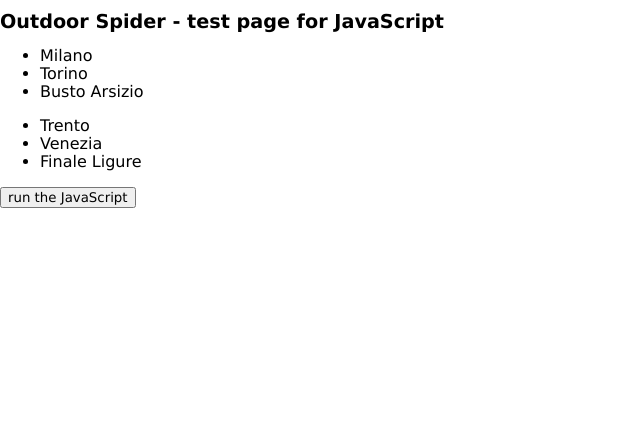
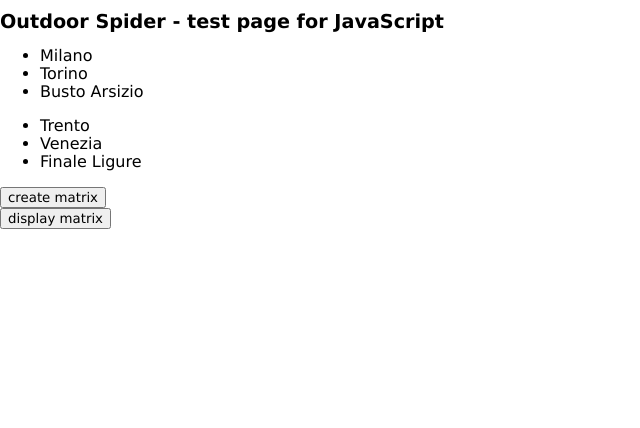
Before and after one commit to erpreciso/outdoor-spider, a Python web app: template templates/test-js.html in a window 1280 px wide. Shown: the top 428 px of the page, without its empty margins (0-640 px from the left). Run offline with Jinja, Linux system fonts and the light colour scheme; the template is opened without the code that fills it, so the values that code supplies are empty; some libraries are stand-ins or nearby versions; some web fonts are replaced.

Commit message:
Completed function to request distances to Google Maps API

```diff
--- a/static/main.js
+++ b/static/main.js
@@ -1,8 +1,9 @@
 
 $(window).ready(function(){
 	$("button.create_map").on("click", create_map);
-	$("#run_js").on("click", load_cities);
-});
+	$("#load_lists").on("click", calc_distance);
+	$("#display_matrix").on("click", display_matrix);
+	});
 
 var map;
 var map_center;
@@ -10,39 +11,69 @@ var directions;
 var distance;
 var distance_matrix;
 
+function display_matrix(){
+	alert(distance_matrix.rows[0].elements[0].distance.text);
+	}
+
+function calc_distance(){
+
+	// get cities lists
+	var origin = load_cities()[0];
+	var destination = load_cities()[1];
+
+	// create and send the google maps request, calling the callback
+	var distance_request = new google.maps.DistanceMatrixService();
+	distance_request.getDistanceMatrix({
+								origins: origin,
+								destinations: destination,
+								travelMode: google.maps.TravelMode.DRIVING,
+								}, calc_distance_callback);
+	}
+
+function calc_distance_callback(response, status) {
+	if (status == google.maps.DistanceMatrixStatus.OK) {
+
+		// create the array
+		var origins = response.originAddresses;
+		var destinations = response.destinationAddresses;
+		var result = new Array();
+		for (var i = 0; i < origins.length; i++){
+			for (var j = 0; j < destinations.length; j++){
+				var el = new Array();
+				el[0] = origins[i];
+				el[1] = destinations[j];
+				el[2] = response.rows[i].elements[j].distance.text;
+				result.push(el);
+				}
+			}
+
+		// create the new DOM list
+		var result_html = $(document.createElement("div")).html("prova");
+		$(result_html).html(result);
+
+		$("#response").append(result_html);
+		}
+	else {
+
+		// if the request was not satisfied by google maps
+        alert('Distance was not successfully calculated ' +
+						'for the following reason: ' + status);
+        }
+	}
+
 function load_cities(){
 	// load the two cities lists in two arrays
 	var cities_origin = new Array();
 	var cities_destination = new Array();
 	$("#city-list-start").children().each(function(){
 		cities_origin.push($(this).text());
-	});
+		});
 	$("#city-list-end").children().each(function(){
 		cities_destination.push($(this).text());
-	});
-	// create and send the google maps request, and save result
-	// in the json 'distance_matrix'
-	var distance_request = new google.maps.DistanceMatrixService();
-	distance_request.getDistanceMatrix({
-								origins: cities_origin,
-								destinations: cities_destination,
-								travelMode: google.maps.TravelMode.DRIVING,
-								}, distance_matrix_callback);
-
-	// process response, and create HTML containing it
-	alert('hit1');
-}
-
-function distance_matrix_callback(response, status) {
-		if (status == google.maps.DistanceMatrixStatus.OK) {
-
-			// TODO cosa faccio con la risposta?
-			var origins = response.originAddresses;
-			var destinations = response.destinationAddresses;
-			var distance_matrix = response.rows[0].elements[0].duration.text;
-			}
-			alert(distance_matrix);
-		}
+		});
+	var result = new Array(cities_origin, cities_destination);
+	return result;
+	}
 
 function create_map(event) {
 	var triggered = $(event.target).attr('id');
--- a/templates/test-js.html
+++ b/templates/test-js.html
@@ -25,8 +25,12 @@
 		<li>Venezia</li>
 		<li>Finale Ligure</li>
 	</ul>
-	<button type="button" id="run_js">
-		run the JavaScript
+	<button type="button" id="load_lists">
+		create matrix
 	</button>
+	<button type="button" id="display_matrix">
+		display matrix
+	</button>
+	<div id="response"></div>
 </body>
 </html>
```
